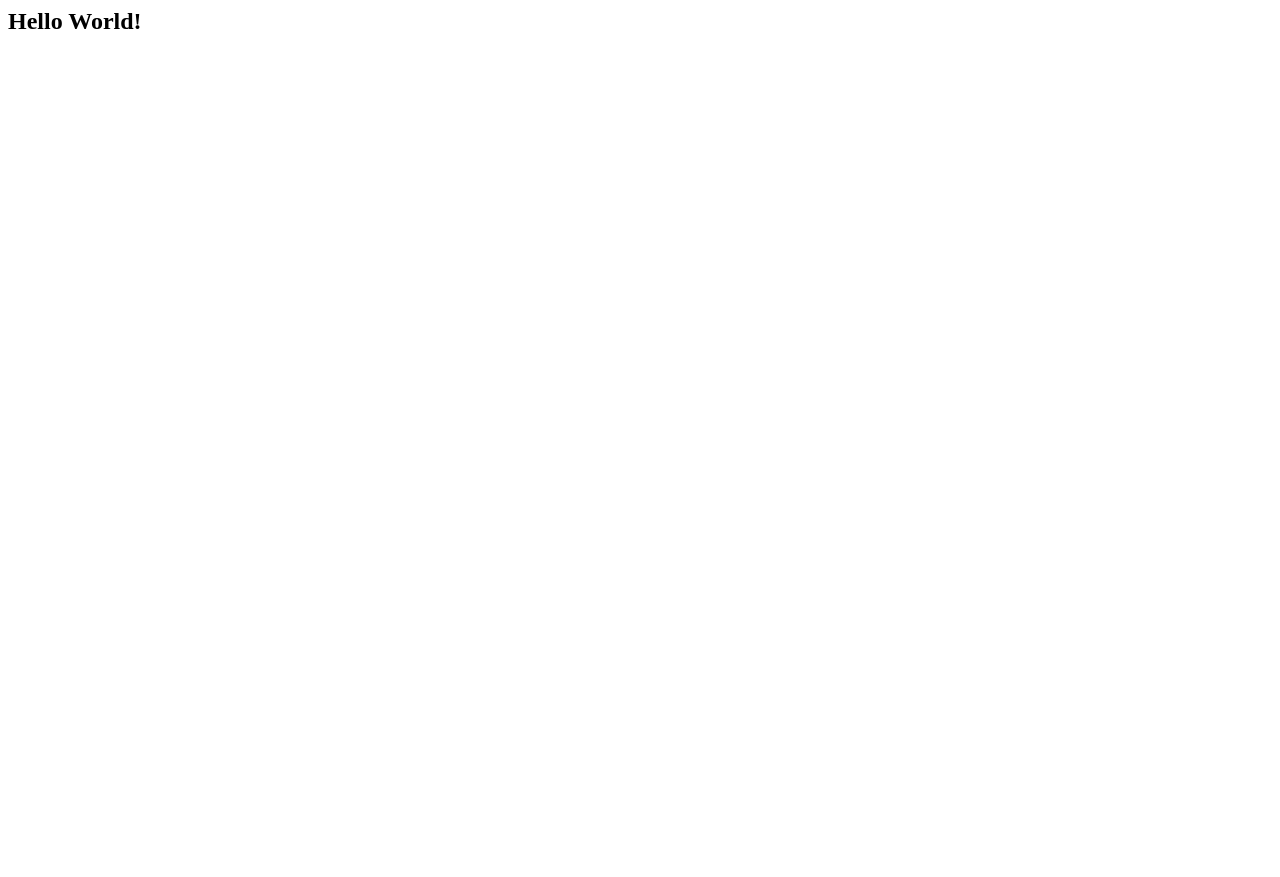
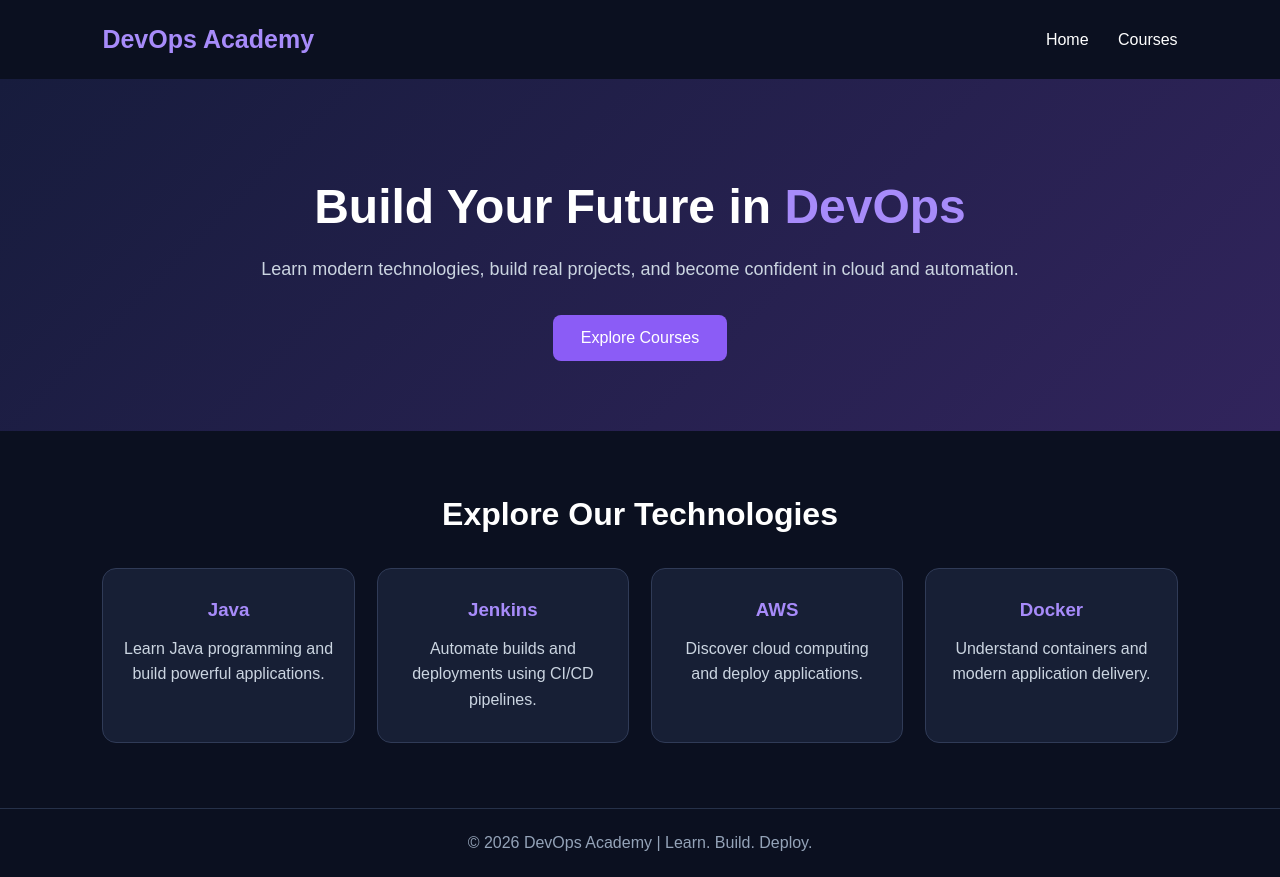
Before and after one commit to anilgit432/jenkins-deployment--3nodes, a Java web app: page / in a window 1280 px wide. Before the commit the page is almost empty. Before the commit the page ends 29 px from the top, so only its background shows below. Run offline with Tomcat 11, a stand-in JSP engine, Linux system fonts and the light colour scheme.

Commit message:
Update index.jsp

```diff
--- a/src/main/webapp/index.jsp
+++ b/src/main/webapp/index.jsp
@@ -1,5 +1,166 @@
+
+<%@ page contentType="text/html;charset=UTF-8" language="java" %>
+<!DOCTYPE html>
 <html>
+<head>
+    <title>DevOps Academy</title>
+    <meta name="viewport" content="width=device-width, initial-scale=1">
+
+    <style>
+        * {
+            margin: 0;
+            padding: 0;
+            box-sizing: border-box;
+        }
+
+        body {
+            font-family: Arial, sans-serif;
+            background: #0b1020;
+            color: white;
+        }
+
+        nav {
+            display: flex;
+            justify-content: space-between;
+            padding: 25px 8%;
+            align-items: center;
+        }
+
+        .logo {
+            font-size: 25px;
+            font-weight: bold;
+            color: #a78bfa;
+        }
+
+        nav a {
+            color: white;
+            text-decoration: none;
+            margin-left: 25px;
+        }
+
+        .hero {
+            text-align: center;
+            padding: 100px 20px 70px;
+            background: linear-gradient(135deg, #171c3d, #31245c);
+        }
+
+        .hero h1 {
+            font-size: 48px;
+            margin-bottom: 20px;
+        }
+
+        .hero h1 span {
+            color: #a78bfa;
+        }
+
+        .hero p {
+            color: #cbd5e1;
+            font-size: 18px;
+            line-height: 1.7;
+        }
+
+        .button {
+            display: inline-block;
+            margin-top: 30px;
+            padding: 14px 28px;
+            background: #8b5cf6;
+            color: white;
+            text-decoration: none;
+            border-radius: 8px;
+        }
+
+        .courses {
+            padding: 65px 8%;
+            text-align: center;
+        }
+
+        .courses h2 {
+            font-size: 32px;
+            margin-bottom: 35px;
+        }
+
+        .cards {
+            display: grid;
+            grid-template-columns: repeat(auto-fit, minmax(210px, 1fr));
+            gap: 22px;
+        }
+
+        .card {
+            background: #171f35;
+            padding: 30px 20px;
+            border: 1px solid #303b57;
+            border-radius: 14px;
+        }
+
+        .card h3 {
+            color: #a78bfa;
+            margin-bottom: 15px;
+        }
+
+        .card p {
+            color: #cbd5e1;
+            line-height: 1.6;
+        }
+
+        footer {
+            text-align: center;
+            padding: 25px;
+            color: #94a3b8;
+            border-top: 1px solid #263149;
+        }
+    </style>
+</head>
+
 <body>
-<h2>Hello World!</h2>
+
+<nav>
+    <div class="logo">DevOps Academy</div>
+    <div>
+        <a href="#home">Home</a>
+        <a href="#courses">Courses</a>
+    </div>
+</nav>
+
+<section class="hero" id="home">
+    <h1>Build Your Future in <span>DevOps</span></h1>
+    <p>
+        Learn modern technologies, build real projects,
+        and become confident in cloud and automation.
+    </p>
+    <a href="#courses" class="button">Explore Courses</a>
+</section>
+
+<section class="courses" id="courses">
+    <h2>Explore Our Technologies</h2>
+
+    <div class="cards">
+
+        <div class="card">
+            <h3>Java</h3>
+            <p>Learn Java programming and build powerful applications.</p>
+        </div>
+
+        <div class="card">
+            <h3>Jenkins</h3>
+            <p>Automate builds and deployments using CI/CD pipelines.</p>
+        </div>
+
+        <div class="card">
+            <h3>AWS</h3>
+            <p>Discover cloud computing and deploy applications.</p>
+        </div>
+
+        <div class="card">
+            <h3>Docker</h3>
+            <p>Understand containers and modern application delivery.</p>
+        </div>
+
+    </div>
+</section>
+
+<footer>
+    © 2026 DevOps Academy | Learn. Build. Deploy.
+</footer>
+
 </body>
 </html>
```
